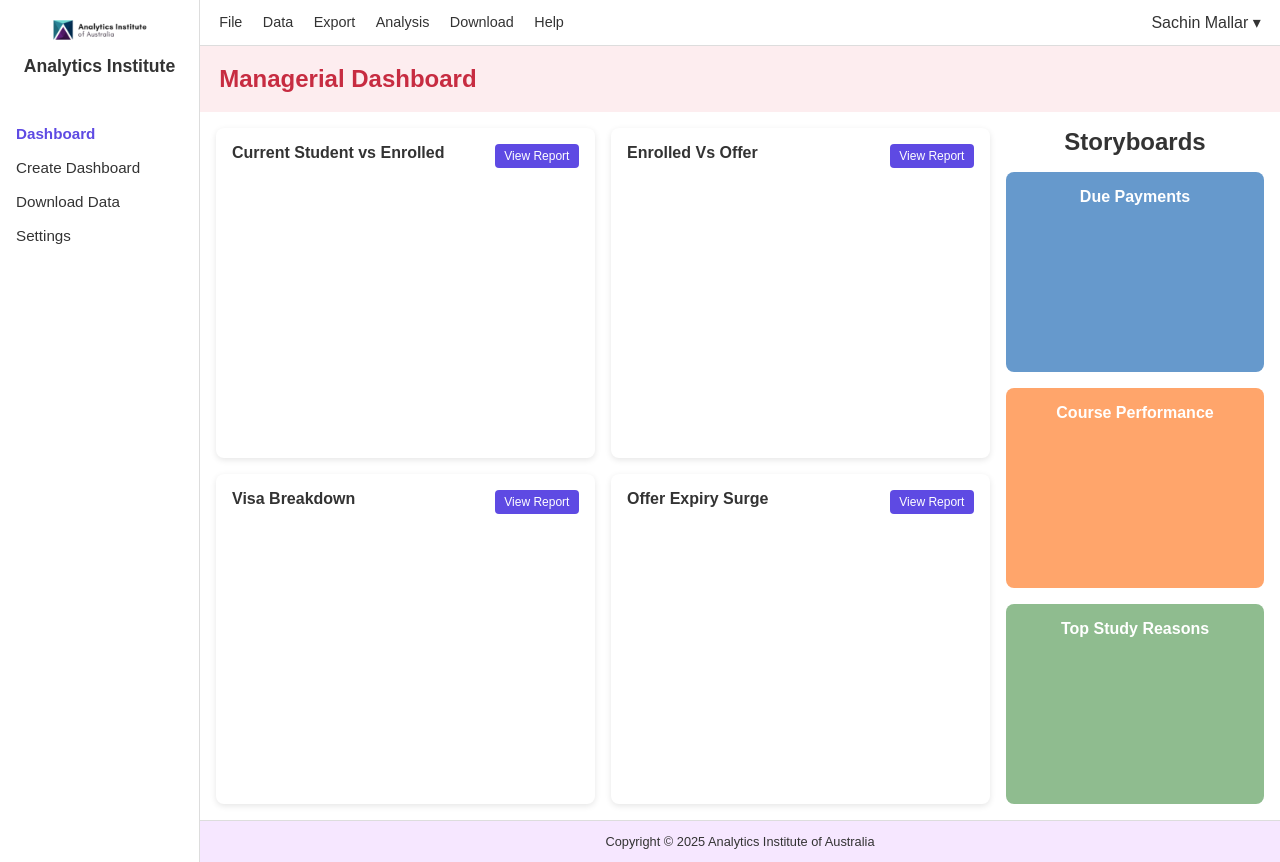
After one commit to nafisanafu15/PowerBI-Dashboard, a Flask app: template templates/managerial-landing-dashboard.html in a window 1280 px wide. The commit adds this page. Run offline with Flask 3, Linux system fonts and the light colour scheme; the template is opened without the code that fills it, so the values that code supplies are empty; a map, chart or similar area stays blank.

Commit message:
changing the structure of the file following jinjs

```diff
--- a/Backend/app.py
+++ b/Backend/app.py
@@ -1,93 +1,78 @@
 # app.py
 
-import os                                      # import os for path and env vars
-from io import BytesIO                         # BytesIO to read bytes from SharePoint
-from flask import Flask, jsonify, render_template  # Flask core
-# from flask import request                    # maybe needed later for POST?
-import pandas as pd                            # pandas for Excel reading
-from dotenv import load_dotenv                 # load .env file
+import os
+from io import BytesIO
+from flask import Flask, jsonify, render_template
+import pandas as pd
+from dotenv import load_dotenv
 
-# -------------------------------------------------------------------
-# Load environment variables
-# -------------------------------------------------------------------
-load_dotenv()  # this reads the .env file in the same folder
+#  Load environment variables
+load_dotenv()  # reads .env in this directory
 
-# Decide whether to use SharePoint or local Excel
 USE_SP = os.getenv("USE_SHAREPOINT", "false").lower() in ("1", "true", "yes")
-print("DEBUG: USE_SHAREPOINT =", USE_SP)  # check flag
+print("DEBUG: USE_SHAREPOINT =", USE_SP)
 
-# -------------------------------------------------------------------
-# Paths & credentials
-# -------------------------------------------------------------------
-BASE_DIR = os.path.dirname(__file__)        # directory of this script
-DATA_PATH = os.path.join(BASE_DIR, "dummy_data.xlsx")  # local fallback file
+#Paths & credentials
+BASE_DIR  = os.path.dirname(__file__)
+DATA_PATH = os.path.join(BASE_DIR, "dummy_data.xlsx")
 
-# SharePoint creds (None if not set)
 SP_TENANT_ID     = os.getenv("SP_TENANT_ID")
 SP_CLIENT_ID     = os.getenv("SP_CLIENT_ID")
 SP_CLIENT_SECRET = os.getenv("SP_CLIENT_SECRET")
 SP_SITE_URL      = os.getenv("SP_SITE_URL")
 SP_FILE_PATH     = os.getenv("SP_FILE_PATH")
 
-# -------------------------------------------------------------------
 # Flask app setup
-# -------------------------------------------------------------------
-# static_folder=".." lets us serve Css/, Js/, Pages/ at root
-# template_folder="../Pages" points to our HTML pages
+# static_folder="static" will serve /static/Assets, /static/Css, /static/Js
+# template_folder="templates" will look here for your HTML
 app = Flask(
     __name__,
-    static_folder="..",
-    static_url_path="",
-    template_folder="../Pages"
+    static_folder="static",
+    template_folder="templates"
 )
 
-# -------------------------------------------------------------------
 # Routes
-# -------------------------------------------------------------------
-@app.route("/")  # home page route
-def home():
-    # render the main dashboard HTML
-    # note: make sure Pages/managerial-landing-dashboard.html exists
+@app.route("/")                 # Dashboard
+def dashboard():
     return render_template("managerial-landing-dashboard.html")
 
-@app.route("/api/data")  # API endpoint for chart data
+@app.route("/landing")          # Public landing page
+def landing():
+    return render_template("website_landing_page.html")
+
+@app.route("/register")         # Registration page
+def register():
+    return render_template("registration-page.html")
+
+@app.route("/api/data")         # JSON data for charts
 def api_data():
-    # if using SharePoint, fetch from online source
     if USE_SP:
-        print("DEBUG: Fetching from SharePoint...")
-        # import here to avoid errors when library not installed yet
+        # SharePoint fetch (requires `office365` package)
         from office365.runtime.auth.client_credential import ClientCredential
         from office365.sharepoint.client_context import ClientContext
 
-        # set up auth and context
         creds = ClientCredential(SP_CLIENT_ID, SP_CLIENT_SECRET)
-        ctx = ClientContext(SP_SITE_URL).with_credentials(creds)
+        ctx   = ClientContext(SP_SITE_URL).with_credentials(creds)
 
-        # download file into memory
-        response = ctx.web.get_file_by_server_relative_url(SP_FILE_PATH) \
-                      .download().execute_query()
+        response = (
+            ctx.web
+               .get_file_by_server_relative_url(SP_FILE_PATH)
+               .download()
+               .execute_query()
+        )
         excel_bytes = BytesIO(response.content)
-
-        # read into pandas DataFrame
         df = pd.read_excel(excel_bytes, sheet_name=0)
-
     else:
-        # fallback: read local dummy Excel file
+        # Local fallback
         print("DEBUG: Reading local Excel:", DATA_PATH)
         df = pd.read_excel(DATA_PATH, sheet_name=0)
 
-    # replace any NaNs so JSON doesn't break
-    df = df.fillna(0)
+    df = df.fillna(0)  # avoid JSON nulls
+    records = df.to_dict(orient="records")
+    print("DEBUG: Records returned:", len(records))
+    return jsonify(records)
 
-    # convert to list of dicts for JSON
-    records = df.to_dict(orient="records")
-    print("DEBUG: Number of records to return:", len(records))
-
-    return jsonify(records)  # return JSON to front end
-
-# -------------------------------------------------------------------
-# Main entry point
-# -------------------------------------------------------------------
+#  Main
 if __name__ == "__main__":
-    # run on localhost:5000, debug mode on for auto-reload
+    # By default runs on http://127.0.0.1:5000
     app.run(debug=True)
--- /dev/null
+++ b/Backend/static/Css/style.css
@@ -0,0 +1,235 @@
+/*------------------------------------------------------------
+  RESET & BASE
+------------------------------------------------------------*/
+* {
+  margin: 0;
+  padding: 0;
+  box-sizing: border-box;
+}
+
+body {
+  font-family: Arial, sans-serif;
+  background: #fff;
+  color: #333;
+}
+
+/*------------------------------------------------------------
+  LAYOUT: Sidebar + Main
+------------------------------------------------------------*/
+.app-container {
+  display: flex;
+  min-height: 100vh;
+}
+
+/*------------------------------------------------------------
+  SIDEBAR
+------------------------------------------------------------*/
+.sidebar {
+  width: 200px;
+  background: #fff;
+  border-right: 1px solid #ddd;
+  display: flex;
+  flex-direction: column;
+  padding: 1rem;
+}
+
+.logo {
+  text-align: center;
+  margin-bottom: 2rem;
+}
+
+.logo img {
+  max-width: 100px;
+}
+
+.logo h2 {
+  font-size: 1.1rem;
+  margin-top: 0.5rem;
+}
+
+.nav-links {
+  list-style: none;
+}
+
+.nav-links li {
+  margin: 1rem 0;
+}
+
+.nav-links a {
+  text-decoration: none;
+  color: #333;
+  font-size: 0.95rem;
+}
+
+.nav-links li.active a {
+  color: #5E4AE3;
+  font-weight: bold;
+}
+
+/*------------------------------------------------------------
+  MAIN CONTENT
+------------------------------------------------------------*/
+.main-content {
+  flex: 1;
+  display: flex;
+  flex-direction: column;
+}
+
+/*------------------------------------------------------------
+  TOPBAR
+------------------------------------------------------------*/
+.topbar {
+  display: flex;
+  justify-content: space-between;
+  align-items: center;
+  background: #fff;
+  border-bottom: 1px solid #ddd;
+  padding: 0.8rem 1.2rem;
+}
+
+.menu-links a {
+  margin-right: 1rem;
+  color: #333;
+  text-decoration: none;
+  font-size: 0.9rem;
+}
+
+.user-profile {
+  position: relative;
+}
+
+.dropdown-toggle {
+  background: none;
+  border: none;
+  font: inherit;
+  color: #333;
+  cursor: pointer;
+}
+
+.profile-dropdown {
+  display: none;
+  position: absolute;
+  top: 100%;
+  right: 0;
+  background: #fff;
+  border: 1px solid #ccc;
+  box-shadow: 0 2px 6px rgba(0,0,0,0.15);
+  list-style: none;
+  z-index: 1000;
+}
+
+.profile-dropdown li {
+  padding: 0.5rem 1rem;
+}
+
+.profile-dropdown li:hover {
+  background: #f5f5f5;
+}
+
+/* show dropdown on toggle hover (or via JS) */
+.user-profile:hover .profile-dropdown {
+  display: block;
+}
+
+/*------------------------------------------------------------
+  DASHBOARD HEADER
+------------------------------------------------------------*/
+.dashboard-header {
+  background: #fdedef;
+  padding: 1.2rem;
+}
+
+.dashboard-header h1 {
+  font-size: 1.5rem;
+  color: #c72c41;
+}
+
+/*------------------------------------------------------------
+  DASHBOARD BODY: Charts + KPI
+------------------------------------------------------------*/
+.dashboard-body {
+  display: grid;
+  grid-template-columns: 3fr 1fr;
+  gap: 1rem;
+  padding: 1rem;
+  background: #fff;
+}
+
+/* Charts grid */
+.charts-grid {
+  display: grid;
+  grid-template-columns: repeat(2, 1fr);
+  gap: 1rem;
+}
+
+/* individual chart card */
+.chart-card {
+  position: relative;
+  background: #fff;
+  border-radius: 8px;
+  box-shadow: 0 2px 6px rgba(0,0,0,0.1);
+  padding: 1rem;
+}
+
+.chart-card h3 {
+  margin-bottom: 0.5rem;
+  font-size: 1rem;
+  color: #333;
+}
+
+.chart-card button {
+  position: absolute;
+  top: 1rem;
+  right: 1rem;
+  background: #5e4ae3;
+  color: #fff;
+  border: none;
+  border-radius: 4px;
+  padding: 0.3rem 0.6rem;
+  font-size: 0.75rem;
+  cursor: pointer;
+}
+
+/* KPI storyboards */
+.kpi-storyboards {
+  display: flex;
+  flex-direction: column;
+  gap: 1rem;
+}
+
+.kpi-storyboards__title {
+  text-align: center;
+  font-size: 1.5rem;
+  font-weight: 600;
+  color: #333;
+}
+
+.kpi-card {
+  padding: 1rem;
+  border-radius: 8px;
+  color: #fff;
+  text-align: center;
+  height: 200px;
+}
+
+.kpi-card.blue   { background: #6699cc; }
+.kpi-card.orange { background: #ffa56b; }
+.kpi-card.green  { background: #8fbc8f; }
+
+/*------------------------------------------------------------
+  FOOTER
+------------------------------------------------------------*/
+.footer {
+  text-align: center;
+  background: #f6e7ff;
+  border-top: 1px solid #ddd;
+  padding: 0.8rem;
+  font-size: 0.8rem;
+}
+
+/*------------------------------------------------------------
+  RESPONSIVE TWEAKS
+------------------------------------------------------------*/
+@media (min-width: 1200px) {
+  /* none needed here for this layout */
+}
--- /dev/null
+++ b/templates/managerial-landing-dashboard.html
@@ -0,0 +1,117 @@
+<!DOCTYPE html>
+<html lang="en">
+<head>
+  <meta charset="UTF-8" />
+  <meta name="viewport" content="width=device-width,initial-scale=1.0" />
+  <title>Managerial Dashboard – KPI Overview</title>
+
+  <!-- main stylesheet -->
+  <link
+    rel="stylesheet"
+    href="{{ url_for('static', filename='Css/style.css') }}"
+  />
+</head>
+<body>
+  <div class="app-container">
+    <!-- SIDEBAR -->
+    <nav class="sidebar">
+      <div class="logo">
+        <img
+          src="{{ url_for('static', filename='Assets/logo.png') }}"
+          alt="Analytics Institute Logo"
+        />
+        <h2>Analytics Institute</h2>
+      </div>
+      <ul class="nav-links">
+        <li class="active"><a href="#">Dashboard</a></li>
+        <li><a href="#">Create Dashboard</a></li>
+        <li><a href="#">Download Data</a></li>
+        <li><a href="#">Settings</a></li>
+      </ul>
+    </nav>
+
+    <!-- MAIN CONTENT -->
+    <main class="main-content">
+      <!-- TOPBAR -->
+      <header class="topbar">
+        <div class="menu-links">
+          <a href="#">File</a>
+          <a href="#">Data</a>
+          <a href="#">Export</a>
+          <a href="#">Analysis</a>
+          <a href="#">Download</a>
+          <a href="#">Help</a>
+        </div>
+        <div class="user-profile">
+          <button class="dropdown-toggle">Sachin Mallar ▾</button>
+          <ul class="profile-dropdown">
+            <li><a href="#" id="logout-link">Logout</a></li>
+          </ul>
+        </div>
+      </header>
+
+      <!-- DASHBOARD HEADER -->
+      <section class="dashboard-header">
+        <h1>Managerial Dashboard</h1>
+      </section>
+
+      <!-- DASHBOARD BODY -->
+      <section class="dashboard-body">
+        <!-- CHARTS GRID -->
+        <div class="charts-grid">
+          <div class="chart-card">
+            <h3>Current Student vs Enrolled</h3>
+            <button class="view-report">View Report</button>
+            <canvas id="chart-current-enrolled"></canvas>
+          </div>
+          <div class="chart-card">
+            <h3>Enrolled Vs Offer</h3>
+            <button class="view-report">View Report</button>
+            <canvas id="chart-enrolled-offer"></canvas>
+          </div>
+          <div class="chart-card">
+            <h3>Visa Breakdown</h3>
+            <button class="view-report">View Report</button>
+            <canvas id="chart-visa-breakdown"></canvas>
+          </div>
+          <div class="chart-card">
+            <h3>Offer Expiry Surge</h3>
+            <button class="view-report">View Report</button>
+            <canvas id="chart-offer-expiry-surge"></canvas>
+          </div>
+        </div>
+
+        <!-- KPI STORYBOARDS -->
+        <aside class="kpi-storyboards">
+          <h2 class="kpi-storyboards__title">Storyboards</h2>
+          <div class="kpi-card blue">
+            <h4>Due Payments</h4>
+            <p id="story-due-payments"></p>
+          </div>
+          <div class="kpi-card orange">
+            <h4>Course Performance</h4>
+            <p id="story-course-performance"></p>
+          </div>
+          <div class="kpi-card green">
+            <h4>Top Study Reasons</h4>
+            <p id="story-study-reasons"></p>
+          </div>
+        </aside>
+      </section>
+
+      <!-- FOOTER -->
+      <footer class="footer">
+        <p>Copyright © 2025 Analytics Institute of Australia</p>
+      </footer>
+    </main>
+  </div>
+
+  <!-- CHART.JS -->
+  <script src="https://cdn.jsdelivr.net/npm/chart.js"></script>
+  <!-- YOUR DASHBOARD JS -->
+  <script
+    src="{{ url_for('static', filename='Js/managerial-landing-dashboard.js') }}"
+    defer
+  ></script>
+</body>
+</html>
```
Also changed, not shown: Backend/static/Css/landing.css (renamed from Css/landing.css, +17 -10 lines), Backend/static/Js/managerial-landing-dashboard.js (renamed from Js/managerial-landing-dashboard.js, +10 -10 lines), Css/style.css (deleted, +0 -91 lines), Pages/managerial-landing-dashboard.html (deleted, +0 -89 lines), Backend/static/Assets/logo.png (renamed from Assets/logo.png), Backend/static/Js/landing.js (renamed from Js/landing.js), templates/website_landing_page.html (renamed from Pages/website_landing_page.html), 3 other files.
